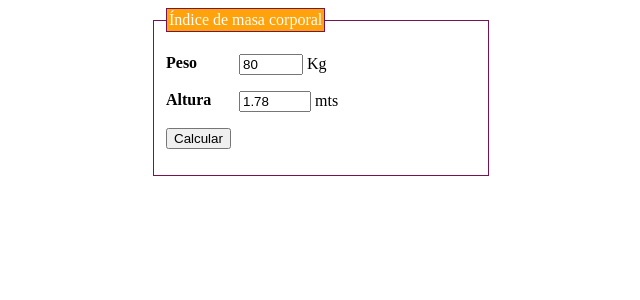
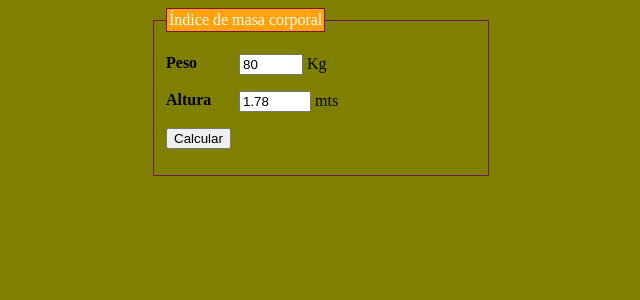
Before and after one commit to nuriaDAW/Indice_Masa_Corporal, a PHP site: page / in a window 1280 px wide. Shown: the top 300 px of the page, without its empty margins (319-959 px from the left). Run offline with PHP 8.4, Linux system fonts and the light colour scheme.

Commit message:
Update default.css

```diff
--- a/default.css
+++ b/default.css
@@ -1,3 +1,6 @@
+body{
+  background-color: olive;
+}
 fieldset {
      border: 1px solid #781351;
      margin:auto;
```
